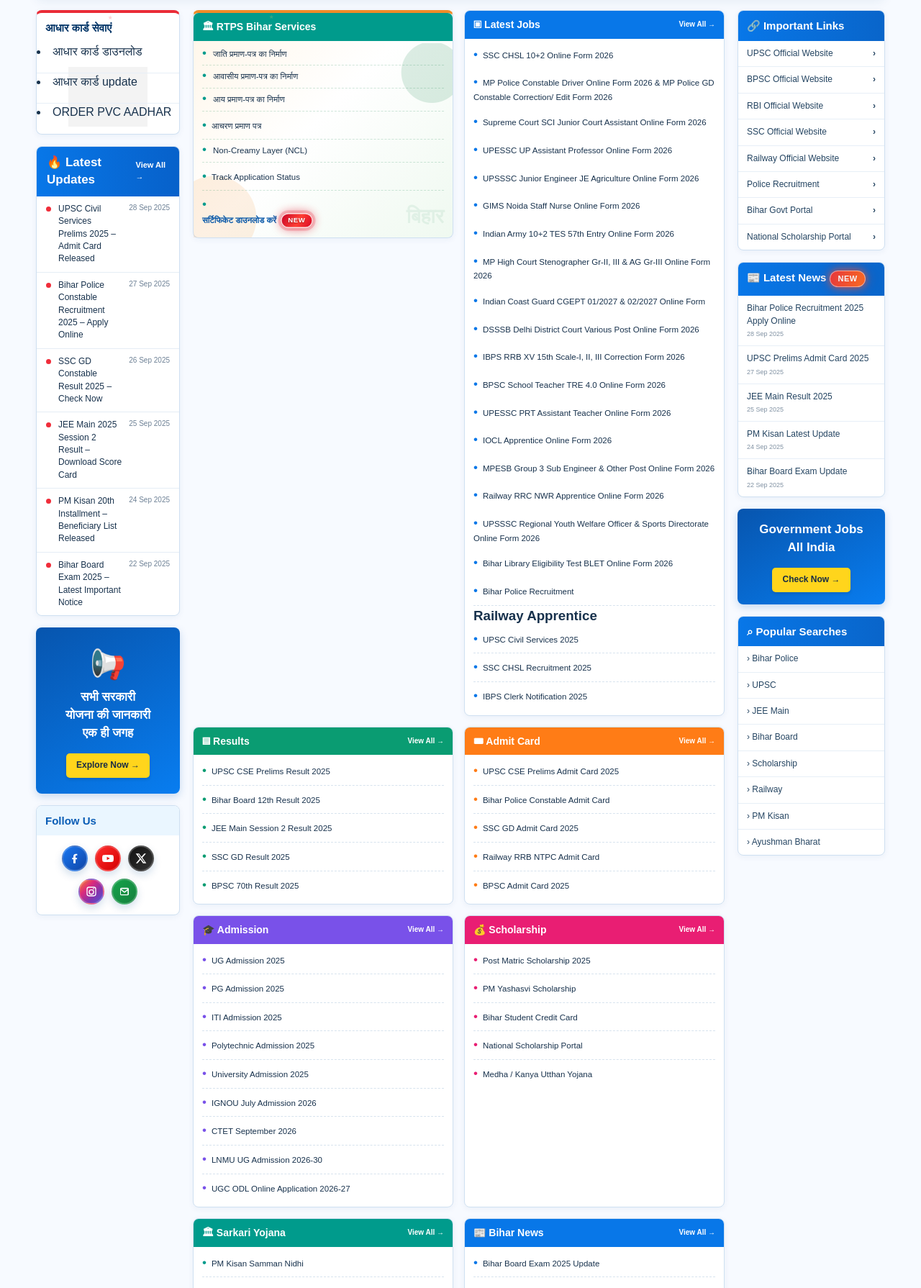
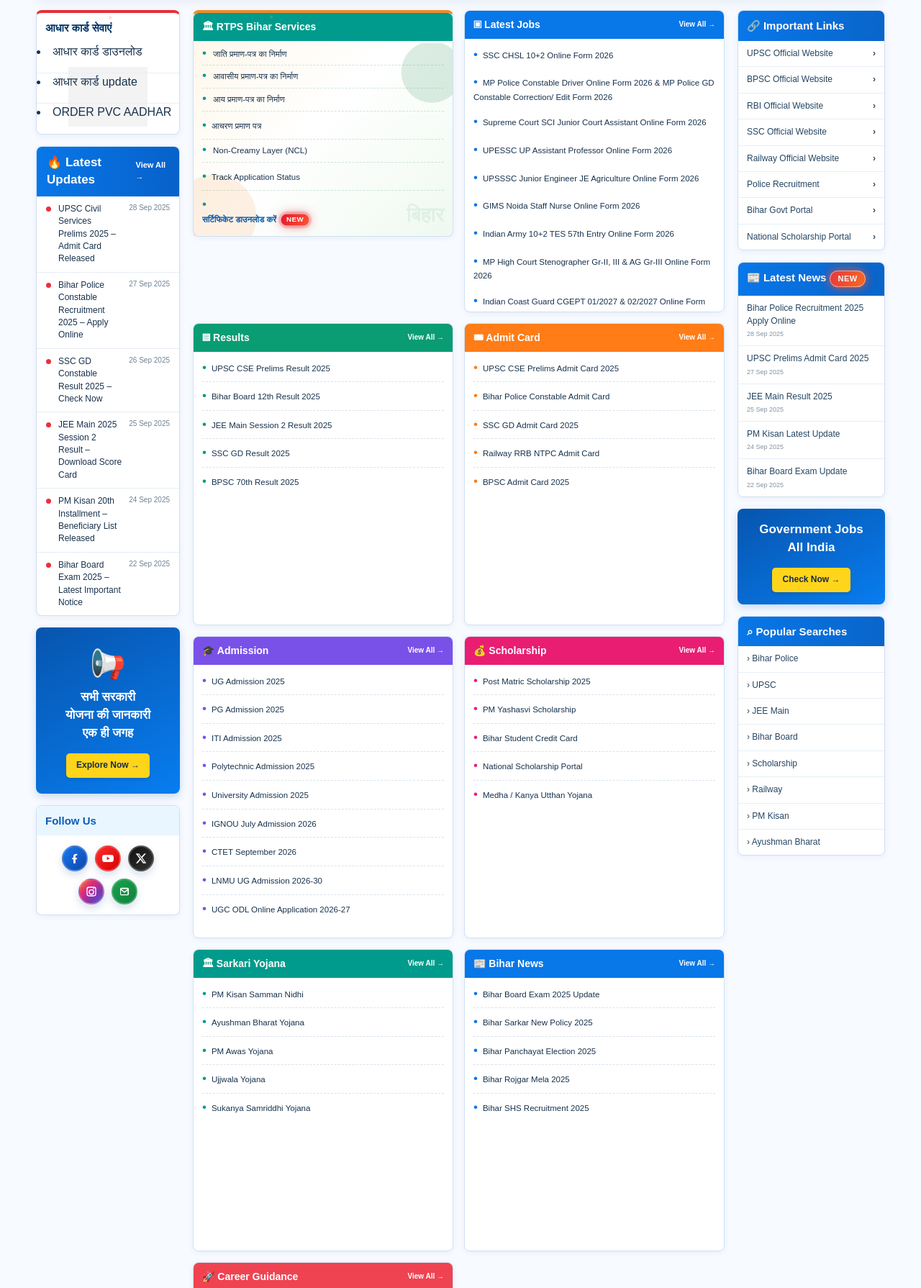
Before and after one commit to TechWithGm/my-website, a PHP site: page / in a window 1280 px wide. Shown: the part 416-2206 px from the top of the page at 72% size. Run offline with PHP 8.4, Linux system fonts and the light colour scheme; grey boxes are pictures that could not be loaded.

Commit message:
Add files via upload

```diff
--- a/index.html
+++ b/index.html
@@ -217,8 +217,7 @@
             </li>
             <li><a href="https://serviceonline.bihar.gov.in/officials/citizenApplication.html" target="_blank" rel="noopener noreferrer">Track Application Status</a></li>
             <li class="rtps-certificate-download">
-              <a href="http://swcs.bihar.gov.in/RtpsReportView/certificate_download.jsp" target="_blank" rel="noopener noreferrer">
-                सर्टिफिकेट डाउनलोड करें
+              <a href="http://swcs.bihar.gov.in/RtpsReportView/certificate_download.jsp" target="_blank" rel="noopener noreferrer">सर्टिफिकेट डाउनलोड करें
                 <span class="rtps-new-sticker">NEW</span>
               </a>
             </li>
@@ -299,11 +298,11 @@
         <article class="update-card pink-card" id="scholarship" data-nav-view="scholarship">
           <div class="card-head"><span>💰 Scholarship</span><a href="#scholarship">View All →</a></div>
           <ul class="post-list">
-            <li>Post Matric Scholarship 2025</li>
-            <li>PM Yashasvi Scholarship</li>
-            <li>Bihar Student Credit Card</li>
-            <li>National Scholarship Portal</li>
-            <li>Medha / Kanya Utthan Yojana</li>
+            <li><a href="https://pmsonline.bih.nic.in/" target="_blank" rel="noopener noreferrer">Post Matric Scholarship 2025</a></li>
+            <li><a href="https://scholarships.gov.in/" target="_blank" rel="noopener noreferrer">PM Yashasvi Scholarship</a></li>
+            <li><a href="https://www.7nishchay-yuvaupmission.bihar.gov.in/" target="_blank" rel="noopener noreferrer">Bihar Student Credit Card</a></li>
+            <li><a href="https://scholarships.gov.in/" target="_blank" rel="noopener noreferrer">National Scholarship Portal</a></li>
+            <li><a href="https://medhasoft.bihar.gov.in/" target="_blank" rel="noopener noreferrer">Medha / Kanya Utthan Yojana</a></li>
           </ul>
         </article>
 
--- a/style.css
+++ b/style.css
@@ -133,9 +133,11 @@ body[data-nav-view]:not([data-nav-view="home"]) .page-view{display:none}
 .rtps-services-card .post-list li{border-bottom-color:rgba(22,130,75,.2)}
 .rtps-services-card .post-list li::before{color:#ed8527}
 .rtps-services-card .post-list li.rtps-certificate-download>a{display:flex;align-items:center;gap:8px;color:#0757a8;font-weight:700}
-.rtps-new-sticker{position:relative;display:inline-flex;align-items:center;justify-content:center;padding:3px 8px;border:1px solid rgba(255,255,255,.85);border-radius:999px;background:linear-gradient(120deg,#c90024,#ff3b30 55%,#d90020);box-shadow:0 0 0 2px rgba(227,22,43,.12),0 0 9px rgba(227,22,43,.48);color:#fff;font-size:9px;font-weight:900;line-height:1.2;letter-spacing:.06em;text-shadow:0 1px 2px rgba(92,0,0,.45);animation:rtps-new-highlight 1.5s ease-in-out infinite}
-@keyframes rtps-new-highlight{0%,100%{opacity:.72;transform:scale(.96);box-shadow:0 0 0 2px rgba(227,22,43,.1),0 0 5px rgba(227,22,43,.3)}50%{opacity:1;transform:scale(1.08);box-shadow:0 0 0 4px rgba(227,22,43,.2),0 0 15px rgba(227,22,43,.78)}}
-@media(prefers-reduced-motion:reduce){.rtps-new-sticker{animation:none;opacity:1;box-shadow:0 0 8px rgba(227,22,43,.45)}}
+.rtps-new-sticker{position:relative;display:inline-flex;align-items:center;justify-content:center;padding:2px 7px;border-radius:999px;background:linear-gradient(120deg,#e3162b,#ff542f);box-shadow:0 0 0 2px rgba(227,22,43,.14),0 0 10px rgba(227,22,43,.55);color:#fff;font-size:9px;font-weight:900;line-height:1.2;letter-spacing:.04em;animation:rtps-new-boom 1.8s ease-in-out infinite}
+.rtps-new-sticker::after{position:absolute;inset:-4px;border:1px solid rgba(227,22,43,.65);border-radius:inherit;content:"";animation:rtps-new-burst 1.8s ease-out infinite}
+@keyframes rtps-new-boom{0%,100%{transform:scale(1);box-shadow:0 0 0 2px rgba(227,22,43,.12),0 0 7px rgba(227,22,43,.4)}45%{transform:scale(1.12);box-shadow:0 0 0 4px rgba(227,22,43,.18),0 0 15px rgba(227,22,43,.8)}}
+@keyframes rtps-new-burst{0%{transform:scale(.8);opacity:.85}75%,100%{transform:scale(1.7);opacity:0}}
+@media(prefers-reduced-motion:reduce){.rtps-new-sticker,.rtps-new-sticker::after{animation:none}.rtps-new-sticker::after{display:none}}
 .rtps-services-card .post-list li.certificate-service-menu{position:relative;padding:0;border-bottom:1px dashed rgba(22,130,75,.2)}
 .rtps-services-card .post-list li.certificate-service-menu::before{position:absolute;top:5px;left:0;line-height:1}
 .certificate-service-toggle{display:block;width:100%;padding:7px 0 7px 15px;border:0;background:transparent;color:inherit;font:inherit;text-align:left;cursor:pointer}
@@ -184,6 +186,8 @@ body[data-nav-view]:not([data-nav-view="home"]) .page-view{display:none}
 .latest-item .title{flex:1}
 .card-grid{display:grid;grid-template-columns:1fr 1fr;gap:15px}
 .update-card{background:#fff;border:1px solid var(--border);border-radius:8px;overflow:hidden;box-shadow:0 2px 8px rgba(22,76,130,.06)}
+body[data-nav-view="home"] .card-grid>.update-card[data-nav-view]{display:flex;height:420px;flex-direction:column}
+body[data-nav-view="home"] .card-grid>.update-card[data-nav-view] .post-list{min-height:0;flex:1;overflow-y:auto;overscroll-behavior:contain}
 .card-head{color:#fff;padding:9px 12px;display:flex;justify-content:space-between;align-items:center;font-size:14px;font-weight:800}
 .card-head a{font-size:10px}
 .blue-card .card-head{background:#0877e8}.green-card .card-head{background:#0a9c72}.orange-card .card-head{background:#ff7c16}.purple-card .card-head{background:#7951e9}.pink-card .card-head{background:#e91e73}.teal-card .card-head{background:#009b8c}.red-card .card-head{background:#ef4352}
```
